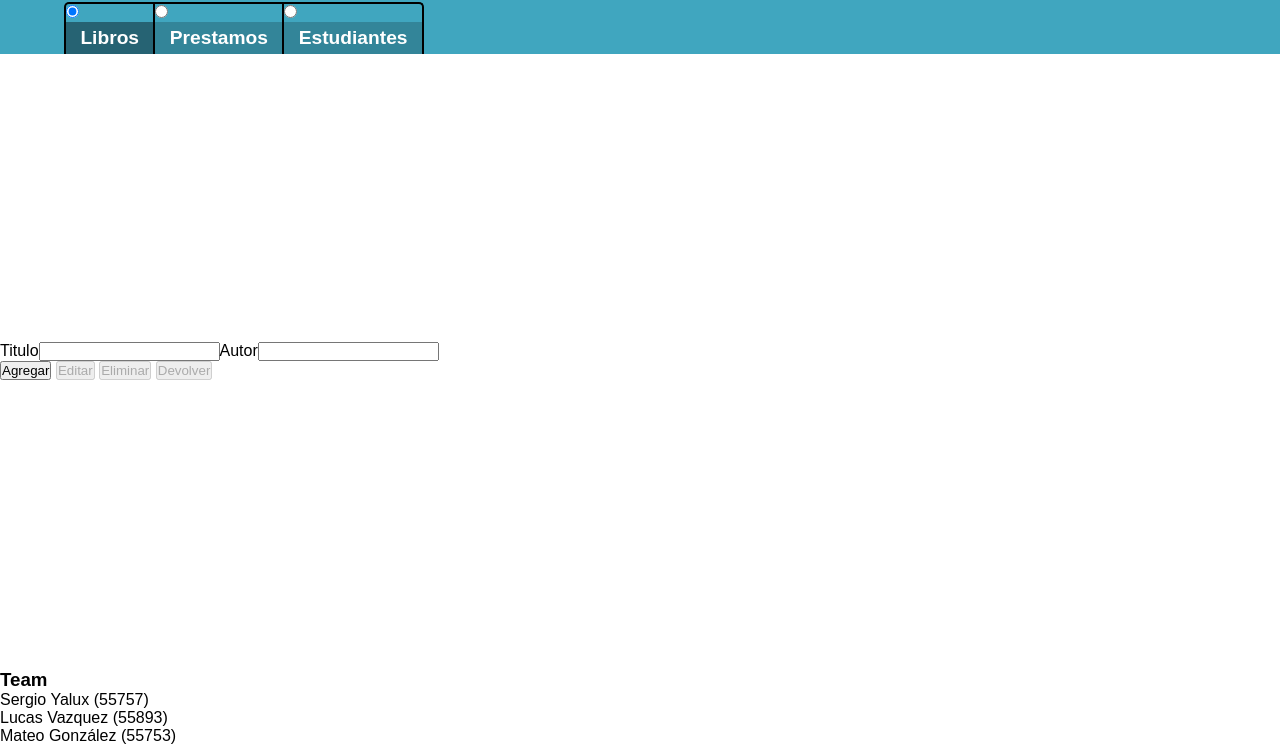
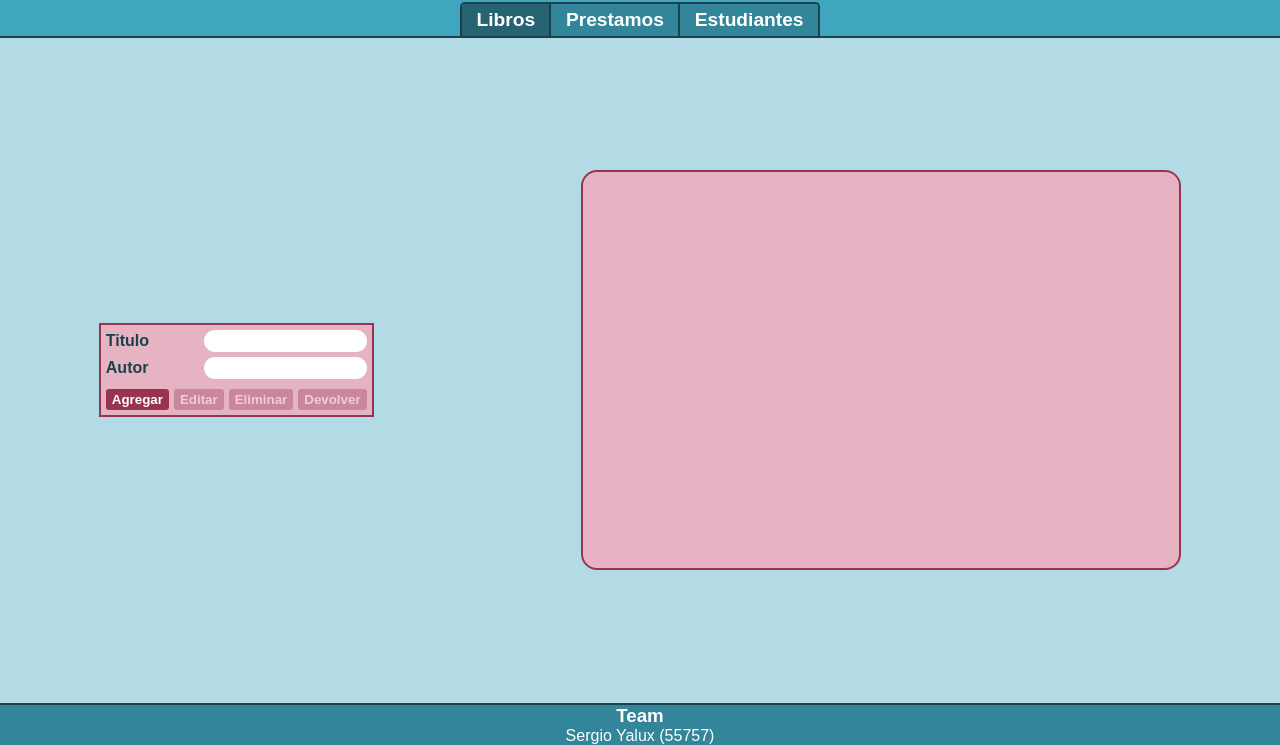
Before and after one commit to CrgioYalux/BibliotecaProg, a plain HTML site: page index.html in a window 1280 px wide. Shown: the part 55-800 px from the top of the page. Drawn offline with nearby package versions, Linux system fonts and the light colour scheme; no server answers.

Commit message:
feat: :broom: the end?

```diff
--- a/db.json
+++ b/db.json
@@ -29,6 +29,11 @@
       "titulo": "Las aventuras de Alicia en el País de las Maravillas",
       "autor": "Lewis Carroll",
       "id": 6
+    },
+    {
+      "titulo": "otro",
+      "autor": "mas",
+      "id": 7
     }
   ],
   "alumnos": [
--- a/form/setDataList.js
+++ b/form/setDataList.js
@@ -23,9 +23,9 @@ function setBooksDataList(dataListBox, data = []) {
         input.setAttribute('type', 'radio');
         input.setAttribute('name', 'booksValue');
 
-        i.textContent = element.titulo;
+        i.textContent = `'${element.titulo}'`;
 
-        spanBox.textContent = `'${element.autor}' - `;
+        spanBox.textContent = `${element.autor}`;
         spanBox.append(i);
 
         label.append(spanBox);
@@ -64,12 +64,12 @@ function setStudentsDataList(dataListBox, data = []) {
         input.setAttribute('type', 'radio');
         input.setAttribute('name', 'studentsValue');
 
-        small.textContent = `(${element.dni})`;
+        small.textContent = ` (${element.dni})`;
 
-        spanOne.textContent = element.nombre;
+        spanOne.textContent = `Alumno: ${element.nombre}`;
         spanOne.append(small);
 
-        spanTwo.textContent = element.direccion;
+        spanTwo.textContent = `Direccion: ${element.direccion}`;
 
         spanBox.append(spanOne);
         spanBox.append(spanTwo);
@@ -123,12 +123,12 @@ function setLendingsDataList(dataListBox, data = []) {
 
         i.textContent = element.libro.titulo;
 
-        spanThree.textContent = `${element.libro.autor} - `;
+        spanThree.textContent = `Libro: ${element.libro.autor} - `;
         spanThree.append(i);
 
-        small.textContent = `(${element.alumno.dni})`;
+        small.textContent = ` (${element.alumno.dni})`;
 
-        spanFour.textContent = element.alumno.nombre;
+        spanFour.textContent = `Alumno: ${element.alumno.nombre}`;
         spanFour.append(small);
 
         spanBox.append(spanOne);
--- a/global.css
+++ b/global.css
@@ -19,13 +19,13 @@
     --brand-color-darker: hsl(var(--brand-color-hue), 50%, 30%);
     --brand-color-darkest: hsl(var(--brand-color-hue), 50%, 20%);
 
-    --accent-color-lightest: hsl(var(--brand-color-hue), 50%, 80%);
-    --accent-color-lighter: hsl(var(--brand-color-hue), 50%, 70%);
-    --accent-color-light: hsl(var(--brand-color-hue), 50%, 60%);
-    --accent-color: hsl(var(--brand-color-hue), 50%, 50%);
-    --accent-color-dark: hsl(var(--brand-color-hue), 50%, 40%);
-    --accent-color-darker: hsl(var(--brand-color-hue), 50%, 30%);
-    --accent-color-darkest: hsl(var(--brand-color-hue), 50%, 20%);
+    --accent-color-lightest: hsl(var(--accent-color-hue), 50%, 80%);
+    --accent-color-lighter: hsl(var(--accent-color-hue), 50%, 70%);
+    --accent-color-light: hsl(var(--accent-color-hue), 50%, 60%);
+    --accent-color: hsl(var(--accent-color-hue), 50%, 50%);
+    --accent-color-dark: hsl(var(--accent-color-hue), 50%, 40%);
+    --accent-color-darker: hsl(var(--accent-color-hue), 50%, 30%);
+    --accent-color-darkest: hsl(var(--accent-color-hue), 50%, 20%);
 }
 body {
     font-family: "Arial", sans-serif;
@@ -39,7 +39,5 @@ body {
     align-items: center;
 }
 
-/*
 input[type='checkbox'],
 input[type='radio'] { display: none; }
-*/
--- a/index.html
+++ b/index.html
@@ -29,7 +29,7 @@
         </header>
         <main class="main__box">
             <form class="main__form" id="mainForm">
-                <div id="formBox"></div>
+                <div id="formBox" class="form__box"></div>
                 <div class="form_buttons__box">
                     <button type="submit" class="form_add__button" id="formAddButton">
                         Agregar
@@ -45,7 +45,7 @@
                     </button>
                 </div>
             </form>
-            <ul id="dataListBox">
+            <ul id="dataListBox" class="data__list">
 
             </ul>
         </main>
@@ -53,11 +53,7 @@
             <h3>
                 Team
             </h3>
-            <ul>
-                <li>Sergio Yalux (55757)</li>
-                <li>Lucas Vazquez (55893)</li>
-                <li>Mateo González (55753)</li>
-            </ul>
+            <span>Sergio Yalux (55757)</span>
         </footer>
     </body>
 </html>
--- a/style.css
+++ b/style.css
@@ -6,6 +6,147 @@
     width: 100%;
 
     font-size: 1rem;
+}
+
+.main__box {
+    background-color: var(--brand-color-lightest);
+
+    flex: 1 1 auto;
+    width: 100%;
+
+    display: flex;
+    flex-flow: row wrap;
+    gap: 10px;
+}
+
+.main__form {
+    background-color: var(--accent-color-lightest);
+
+    margin: auto;
+    padding: 5px;
+
+    display: flex;
+    flex-direction: column;
+    gap: 10px;
+
+    border: 2px solid var(--accent-color-dark);
+}
+
+.form_buttons__box {
+    display: flex;
+    flex-flow: row nowrap;
+    justify-content: center;
+    align-items: center;
+
+    gap: 5px;
+}
+
+.form_buttons__box button {
+    cursor: pointer;
+    color: white;
+    border: 0;
+    padding: .25em .45em;
+    font-weight: bold;
+    border-radius: 3px;
+    background-color: var(--accent-color-dark);
+}
+
+.form_buttons__box button:disabled {
+    opacity: 0.35;
+}
+
+.form__box {
+    display: flex;
+    flex-direction: column;
+    justify-content: center;
+    align-items: center;
+    gap: 5px;
+}
+
+.form__box > label {
+    width: 100%;
+
+    display: flex;
+    flex-direction: row nowrap;
+    align-items: center;
+
+    gap: 5px;
+
+    color: var(--brand-color-darkest);
+    font-weight: bold;
+}
+
+.form__box > label > span {
+    width: 40%;
+}
+
+.form__box > label > input,
+.form__box > label > select {
+    width: 70%;
+    margin-right: 0;
+    margin-left: auto;
+
+    padding: .25em;
+    border: 0;
+
+    border-radius: 99px;
+}
+
+.form__box > label > input:focus,
+.form__box > label > select:focus,
+.form_buttons__box button:focus
+ {
+    outline: 1px solid var(--brand-color);
+    outline-offset: 2.5px;
+}
+
+.data__list {
+    min-height: 50vh;
+    max-height: 60vh;
+
+    overflow: hidden;
+    overflow-y: auto;
+
+    padding: 10px;
+
+    border: 2px solid var(--accent-color-dark);
+    border-radius: 16px;
+
+    width: 95%;
+    max-width: 600px;
+
+    margin: auto;
+
+    display: flex;
+    flex-direction: column;
+    gap: 5px;
+
+    list-style: none;
+
+    background-color: var(--accent-color-lightest);
+}
+
+.data__list > li {
+    border-radius: 999px;
+
+    padding: .5em;
+
+    background-color: white;
+    color: var(--brand-color-darkest);
+    font-weight: bold;
+
+    border: 2px solid currentColor;
+}
+
+.data__list > li > label {
+    width: 100%;
+}
+
+.data__list > li > label > span {
+    display: flex;
+    flex-direction: column;
+    margin-left: 5%;
+    cursor: pointer;
 }
 
 .header__box {
@@ -28,6 +169,16 @@
     flex-direction: column;
     justify-content: center;
     align-items: center;
+    border-bottom: 2px solid var(--brand-color-darkest);
+
+}
+.footer__box {
+    text-align: center;
+    color: white;
+
+    background-color: var(--brand-color-dark);
+    border: 0;
+    border-top: 2px solid var(--brand-color-darkest);
 }
 
 .header__title {
@@ -38,10 +189,6 @@
     flex: 1 1 auto;
     width: max-content;
 
-    align-self: flex-start;
-
-    margin-left: 5%;
-
     display: flex;
     flex-flow: row nowrap;
 
@@ -51,13 +198,13 @@
 
     overflow: hidden;
 
-    border: 2px solid black;
+    border: 2px solid var(--brand-color-darkest);
     border-bottom: 0;
 }
 
 .header__nav > label {
     box-sizing: border-box;
-    border-right: 2px solid black;
+    border-right: 2px solid var(--brand-color-darkest);
 
     cursor: pointer;
 }
```
